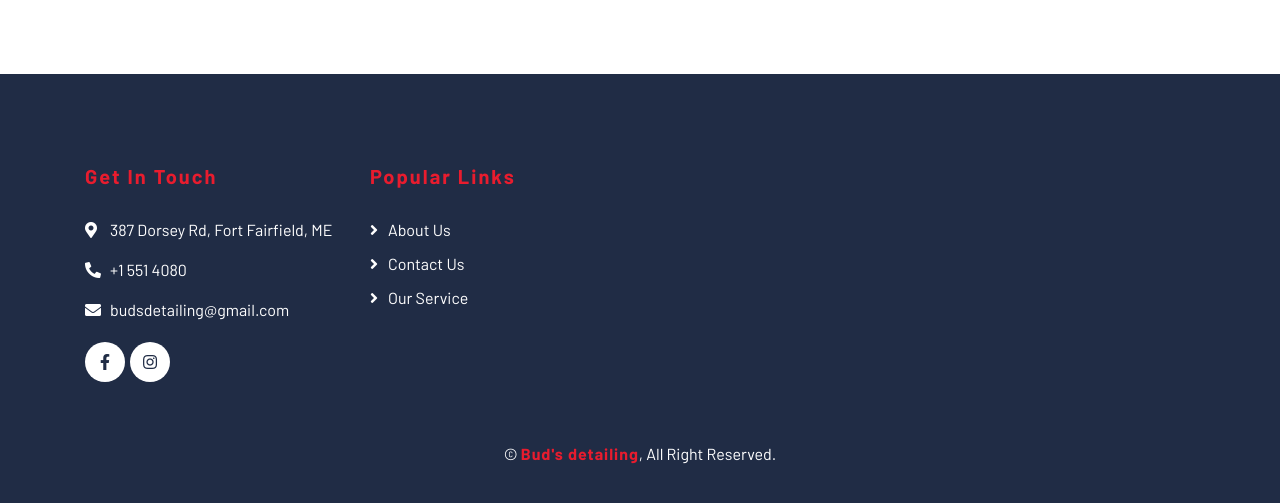
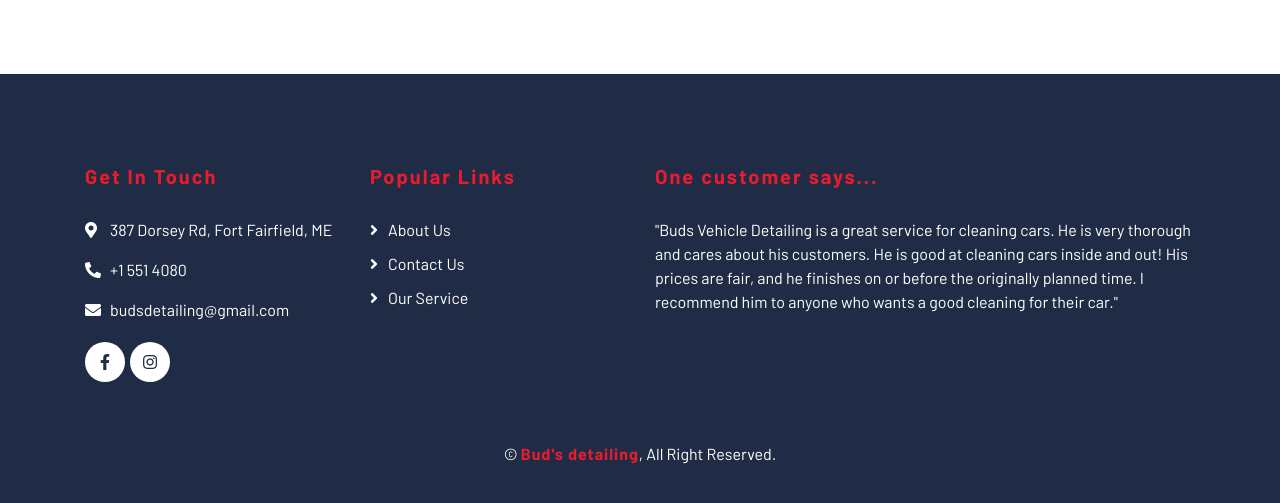
Before and after one commit to Jakob-Long/Buds-Detailing, a plain HTML site: page contact.html in a window 1280 px wide. Shown: the part 1149-1652 px from the top of the page. Drawn offline with nearby package versions, Linux system fonts and the light colour scheme.

Commit message:
Add files via upload

```diff
--- a/contact.html
+++ b/contact.html
@@ -172,6 +172,21 @@
                         <iframe src="https://www.google.com/maps/embed?pb=!1m18!1m12!1m3!1d2735.0129139183414!2d-67.80559699999999!3d46.725206799999995!2m3!1f0!2f0!3f0!3m2!1i1024!2i768!4f13.1!3m3!1m2!1s0x4ca34d2839f22cd9%3A0xceba47d9b50ff298!2s387%20Dorsey%20Rd%2C%20Fort%20Fairfield%2C%20ME%2004742!5e0!3m2!1sen!2sus!4v1660954904851!5m2!1sen!2sus" width="600" height="450" style="border:0;" allowfullscreen="" loading="lazy" referrerpolicy="no-referrer-when-downgrade"></iframe>
                     </div>
                 </div>
+
+                <!-- Review Section -->
+                <!--<div class="row">
+                    <div class="col-md-12">
+                        <div class="contact-info">
+                            <h3>test</h3>
+                            <div class="contact-info-item">
+                                <div class="contact-info-text">
+                                    <h3>One customer says...</h3>
+                                    <p>"Buds Vehicle Detailing is a great service for cleaning cars. He is very thorough and cares about his customers. He is good at cleaning cars inside and out! His prices are fair, and he finishes on or before the originally planned time. I recommend him to anyone who wants a good cleaning for their car."</p>
+                                </div>
+                            </div>
+                        </div>
+                    </div>
+                </div>-->
             </div>
         </div>
         <!-- Contact End -->
@@ -199,6 +214,12 @@
                             <a href="about.html">About Us</a>
                             <a href="contact.html">Contact Us</a>
                             <a href="service.html">Our Service</a>
+                        </div>
+                    </div>
+                    <div class="col-md-6">
+                        <div class="footer-link">
+                            <h2>One customer says...</h2>
+                            <p>"Buds Vehicle Detailing is a great service for cleaning cars. He is very thorough and cares about his customers. He is good at cleaning cars inside and out! His prices are fair, and he finishes on or before the originally planned time. I recommend him to anyone who wants a good cleaning for their car."</p>
                         </div>
                     </div>
                 </div>
```
Also changed, not shown: about.html (+6 -1 lines), gallery.html (+6 -0 lines), index.html (+6 -2 lines), policy.html (+6 -0 lines), service.html (+6 -0 lines).
